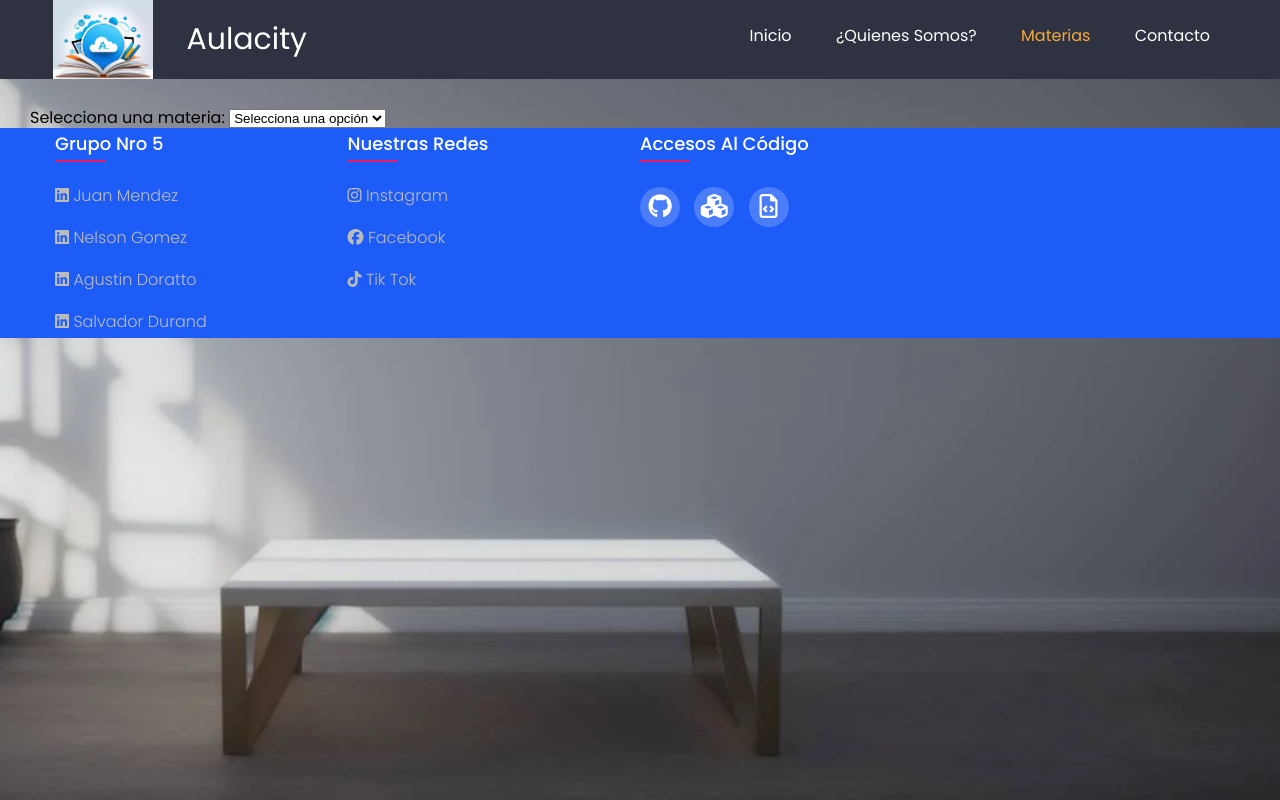
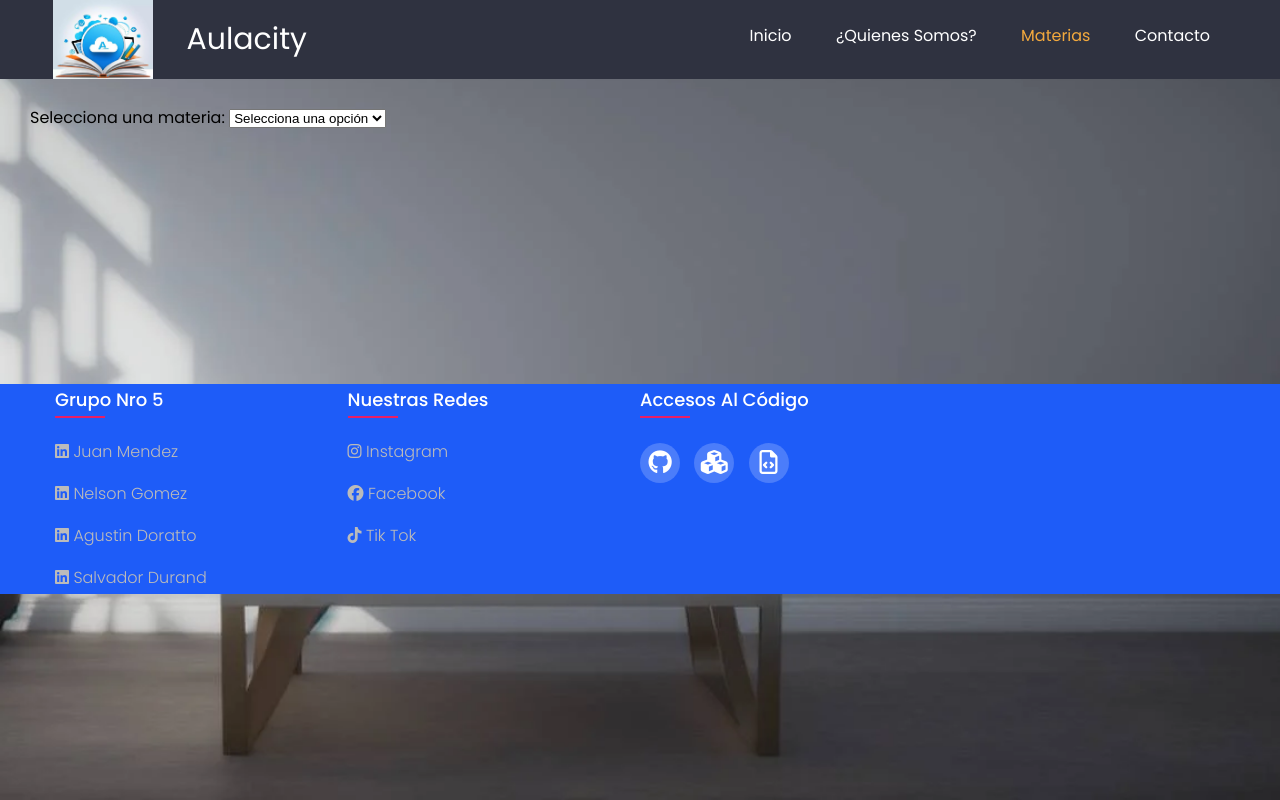
Before and after one commit to juanmendez05/TPO, a plain HTML site: page materias.html in a window 1280 px wide. Drawn offline with Linux system fonts and the light colour scheme.

Commit message:
Update materias.css

```diff
--- a/css/materias.css
+++ b/css/materias.css
@@ -36,3 +36,7 @@
         margin-top: 30px;
         margin-left:30px;
     }
+
+     .footer{
+        margin-top: 20%;
+    }
```
